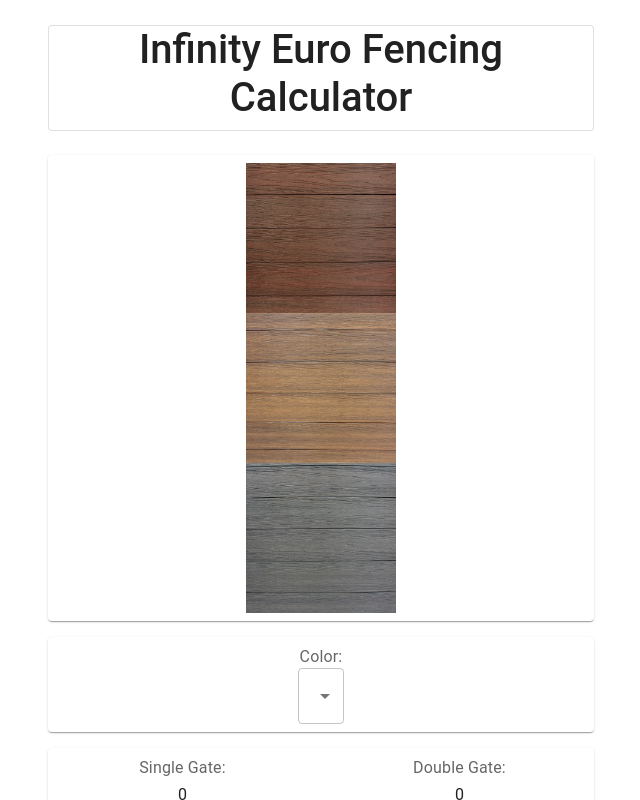
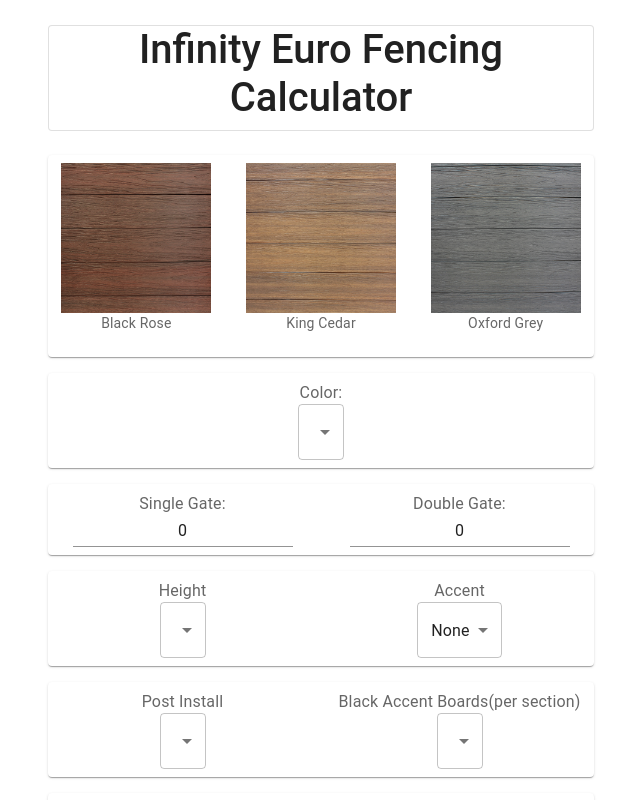
Before and after one commit to hagoodwi92/fence-configurator, a React (Create React App) app in the folder fence-config/: page / in a window 1280 px wide. Shown: the top 800 px of the page, without its empty margins (319-959 px from the left). Built offline with nearby package versions, Linux system fonts and the light colour scheme.

Commit message:
add photo text

```diff
--- a/fence-config/src/App.js
+++ b/fence-config/src/App.js
@@ -233,7 +233,7 @@ export default function App() {
                           <br></br>
                           {gateFrame.toLocaleString()}
                           <br></br>
-                          <Zoom style={{float:'right'}}>
+                          <Zoom style={{ float: "right" }}>
                             <img
                               width="50px"
                               src={singleGate}
@@ -358,6 +358,9 @@ export default function App() {
                           src={blackRose}
                         ></img>
                       </Zoom>
+                      <p>Black Rose</p>
+                    </Col>
+                    <Col>
                       <Zoom>
                         <img
                           id="kingCedar"
@@ -365,6 +368,9 @@ export default function App() {
                           src={kingCedar}
                         ></img>
                       </Zoom>
+                      <p>King Cedar</p>
+                    </Col>
+                    <Col>
                       <Zoom>
                         <img
                           id="oxfordGrey"
@@ -372,6 +378,7 @@ export default function App() {
                           src={oxfordGrey}
                         ></img>
                       </Zoom>
+                      <p>Oxford Grey</p>
                     </Col>
                   </Row>
                 </Item>
```
